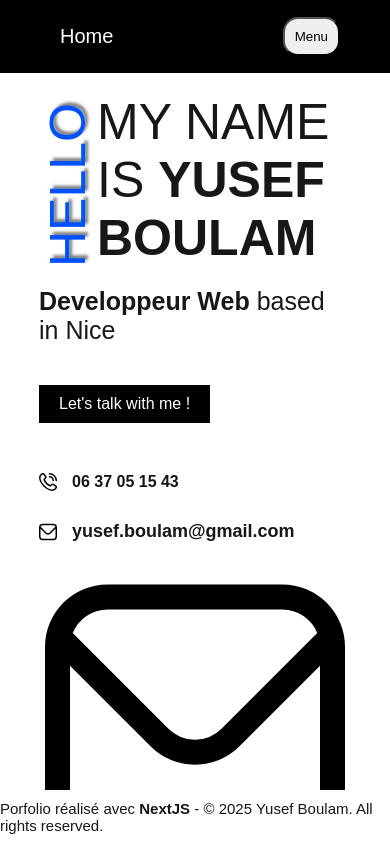
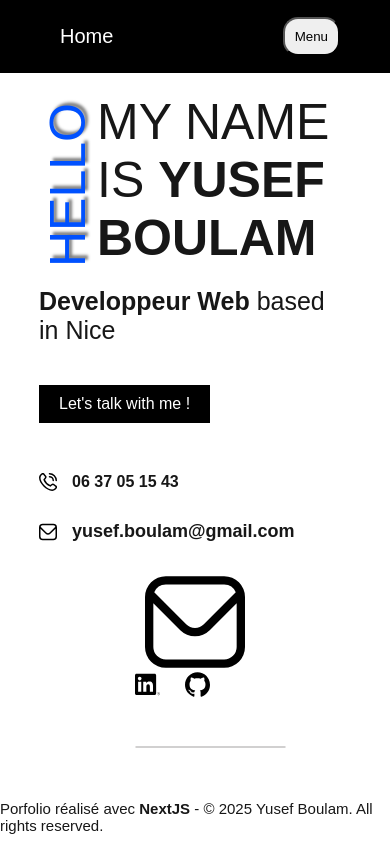
Before and after one commit to yusef-boulam/Portfolio_NextJS, a Next.js app: page / in a window 390 px wide. Built offline with nearby package versions, Linux system fonts and the light colour scheme.

Commit message:
Ajout de styles CSS réactifs pour améliorer la mise en page sur mobile et ajustements pour les conteneurs d'images et de réseaux sociaux

```diff
--- a/app/styles/home.module.css
+++ b/app/styles/home.module.css
@@ -236,11 +236,23 @@
 
 
 
-@media (max-width: 980px) {}
+@media (max-width: 952px) {
+
+
+    .containerPicture img {
+        height: 100px;
+    }
+
+    .container {
+        width: 80%;
+
+    }
+
+}
 
 
 
-@media (max-width: 610px) {
+@media (max-width: 617px) {
 
     .main {
         flex-direction: column;
@@ -268,4 +280,13 @@
     }
 
 
+    .containerSocial {
+
+        margin-left: 0;
+        transform: none;
+        writing-mode: horizontal-tb;
+        text-orientation: initial;
+        flex-direction: row;
+        align-items: flex-start;
+    }
 }
```
